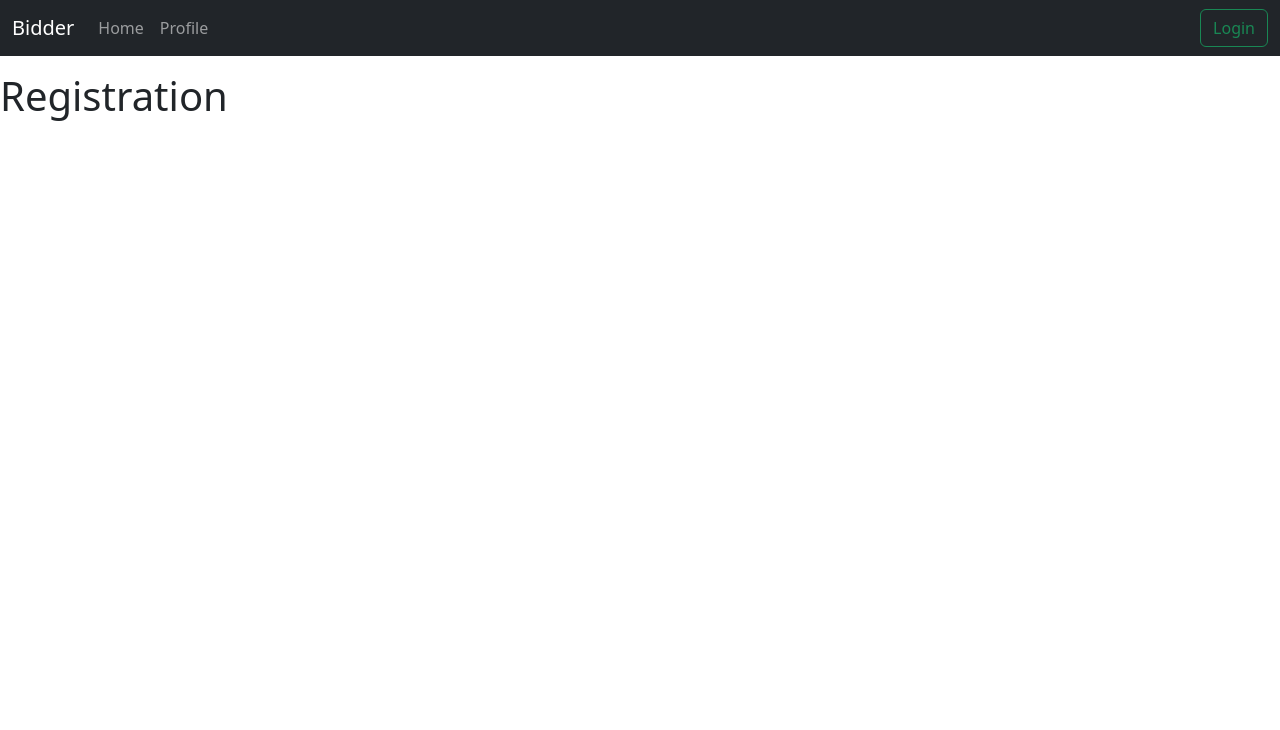
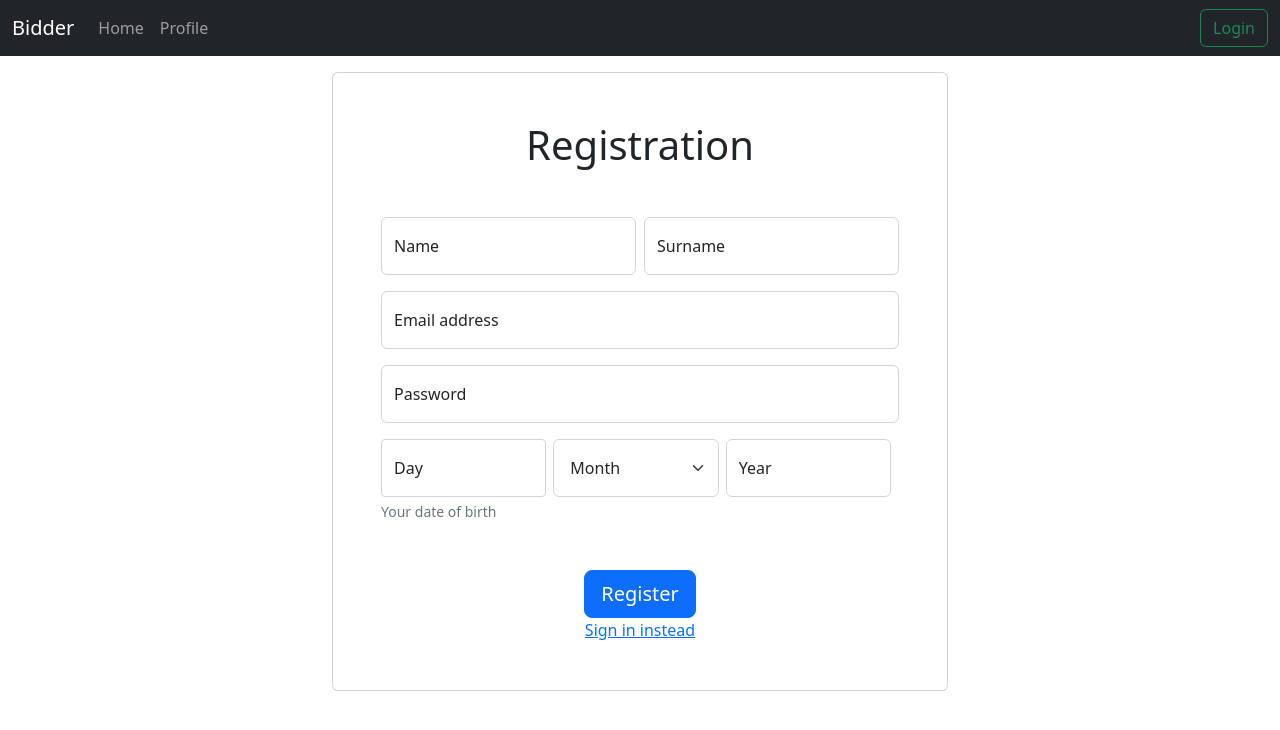
Before and after one commit to DarioR01/webDevGroupCoursework, a Vue app in the folder auction_frontend/: page /registration in a window 1280 px wide. Shown: the top 730 px of the page. Built offline with nearby package versions, Linux system fonts and the light colour scheme.

Commit message:
feat: registration template

```diff
--- a/auction_frontend/src/Pages/RegistrationPage/index.vue
+++ b/auction_frontend/src/Pages/RegistrationPage/index.vue
@@ -2,8 +2,113 @@
 </script>
 
 <template>
-    <h1>Registration</h1>
+    <div class="container w-50">
+        <div class="card p-5">
+            <h1 class="text-center mb-5">Registration</h1>
+            <form @submit="formSubmit">
+                <div class="row g-2">
+                    <div class="col-md">
+                        <div class="form-floating mb-3">
+                            <input type="text" placeholder="name" class="form-control" id="name" v-model="name">
+                            <label for="name">Name</label>
+                        </div>
+                    </div>
+                    <div class="col-md">
+                        <div class="form-floating mb-3">
+                            <input type="text" placeholder="surname" class="form-control" id="surname"
+                                v-model="surname">
+                            <label for="surname">Surname</label>
+                        </div>
+                    </div>
+                </div>
+
+                <div class="form-floating mb-3">
+                    <input type="email" class="form-control" id="email" placeholder="email" v-model="email">
+                    <label for="email">Email address</label>
+                </div>
+
+                <div class="form-floating mb-3">
+                    <input type="password" class="form-control" id="password" placeholder="password" v-model="password">
+                    <label for="password">Password</label>
+                </div>
+
+                <div class="input-group row g-2">
+                    <div class="col-md">
+                        <div class="form-floating">
+                            <input type="tel" maxlength="2" placeholder="Day" class="form-control form-control-sm"
+                                id="day" v-model="day" />
+                            <label for="day">Day</label>
+                        </div>
+                    </div>
+                    <div class="col-md">
+                        <select class="form-select form-control" style="height: 3.625rem; padding: 1rem;"
+                            v-model="month">
+                            <option selected>Month</option>
+                            <template v-for="month in months">
+                                <option :value="month">{{ month }}</option>
+                            </template>
+                        </select>
+                    </div>
+
+                    <div class="col-md">
+                        <div class="form-floating" id="year">
+                            <input type="tel" maxlength="4" placeholder="Year" class="form-control" v-model="year" />
+                            <label for="year">Year</label>
+                        </div>
+                    </div>
+                </div>
+                <div id="emailHelp" class="form-text mb-5">Your date of birth</div>
+
+
+                <div class="d-flex justify-content-center">
+                    <button class="btn btn-primary btn-lg btn-block" type="submit">Register</button>
+                </div>
+                <div class="d-flex justify-content-center">
+                    <a href="/login" class="link-primary">Sign in instead</a>
+                </div>
+
+            </form>
+        </div>
+    </div>
+
+
 </template>
 
 <script lang="ts">
+export default {
+    data() {
+        return {
+            name: undefined,
+            surname: undefined,
+            email: undefined,
+            password: undefined,
+            day: undefined,
+            month: 'Month',
+            year: undefined,
+            months: ["January", "February", "March", "April", "May", "June", "July", "August", "September", "October", "November", "December"]
+        }
+    },
+    methods: {
+        async formSubmit(e: { preventDefault: () => void; }) {
+            e.preventDefault();
+            const send_date: Number = Date.parse(`${this.day} ${this.month} ${this.year}`);
+
+            try {
+                const new_user = await fetch('https://localhost:8000/', {
+                    method: 'POST', body: JSON.stringify({
+                        name: this.name,
+                        surname: this.surname,
+                        email: this.email,
+                        password: this.password,
+                        date_of_birth: send_date,
+                    })
+                });
+                location.replace('/login')
+            } catch (e) {
+                console.log("handle error")
+            }
+
+        }
+    }
+}
 </script>
```
